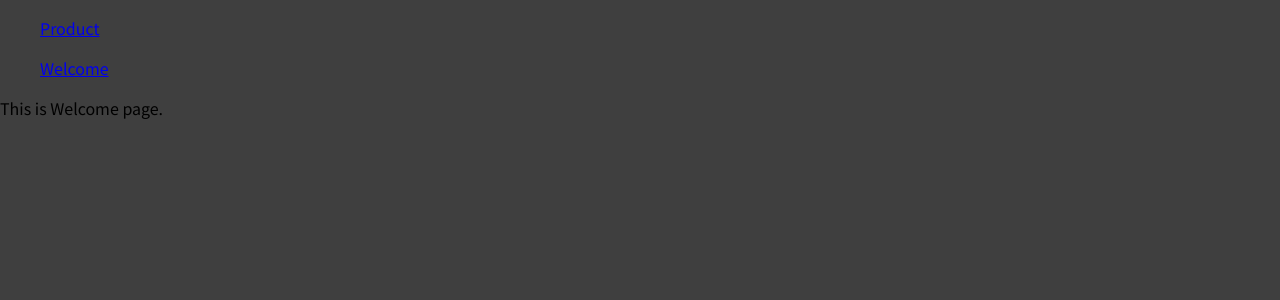
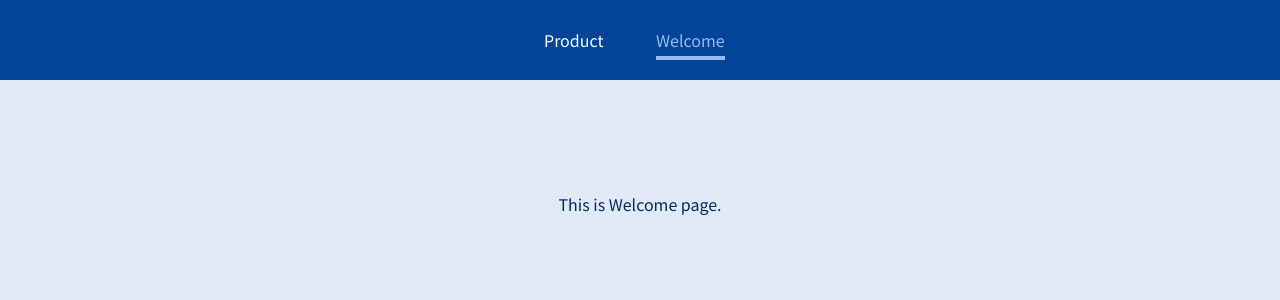
Before and after one commit to surajsgh/React-Router, a JavaScript app: page /welcome in a window 1280 px wide. Shown: the top 300 px of the page. Built offline with nearby package versions, Linux system fonts and the light colour scheme.

Commit message:
Add NavLinks.

```diff
--- a/src/components/MainHeader.js
+++ b/src/components/MainHeader.js
@@ -1,14 +1,22 @@
-import { Link } from "react-router-dom";
+import { NavLink } from "react-router-dom";
+
+import styles from "./MainHeader.module.css";
 
 const MainHeader = () => {
   return (
-    <header>
+    <header className={styles.header}>
       <nav>
         <ul>
-          <Link to="/products">Product</Link>
-        </ul>
-        <ul>
-          <Link to="/welcome">Welcome</Link>
+          <li>
+            <NavLink activeClassName={styles.active} to="/products">
+              Product
+            </NavLink>
+          </li>
+          <li>
+            <NavLink activeClassName={styles.active} to="/welcome">
+              Welcome
+            </NavLink>
+          </li>
         </ul>
       </nav>
     </header>
--- /dev/null
+++ b/src/components/MainHeader.module.css
@@ -0,0 +1,38 @@
+.header {
+  width: 100%;
+  height: 5rem;
+  background-color: #044599;
+  padding: 0 10%;
+}
+
+.header nav {
+  height: 100%;
+}
+
+.header ul {
+  height: 100%;
+  list-style: none;
+  display: flex;
+  padding: 0;
+  margin: 0;
+  align-items: center;
+  justify-content: center;
+}
+
+.header li {
+  margin: 0 1rem;
+  width: 5rem;
+}
+
+.header a {
+  color: white;
+  text-decoration: none;
+}
+
+.header a:hover,
+.header a:active,
+.header a.active {
+  color: #95bcf0;
+  padding-bottom: 0.25rem;
+  border-bottom: 4px solid #95bcf0;
+}
--- a/src/index.css
+++ b/src/index.css
@@ -10,5 +10,17 @@ html {
 
 body {
   margin: 0;
-  background-color: #3f3f3f;
+  background-color: #e0e9f5;
 }
+
+main {
+  margin-top: 7rem;
+  text-align: center;
+}
+
+h1,
+h2,
+h3,
+p {
+  color: #042b5f;
+}
```
